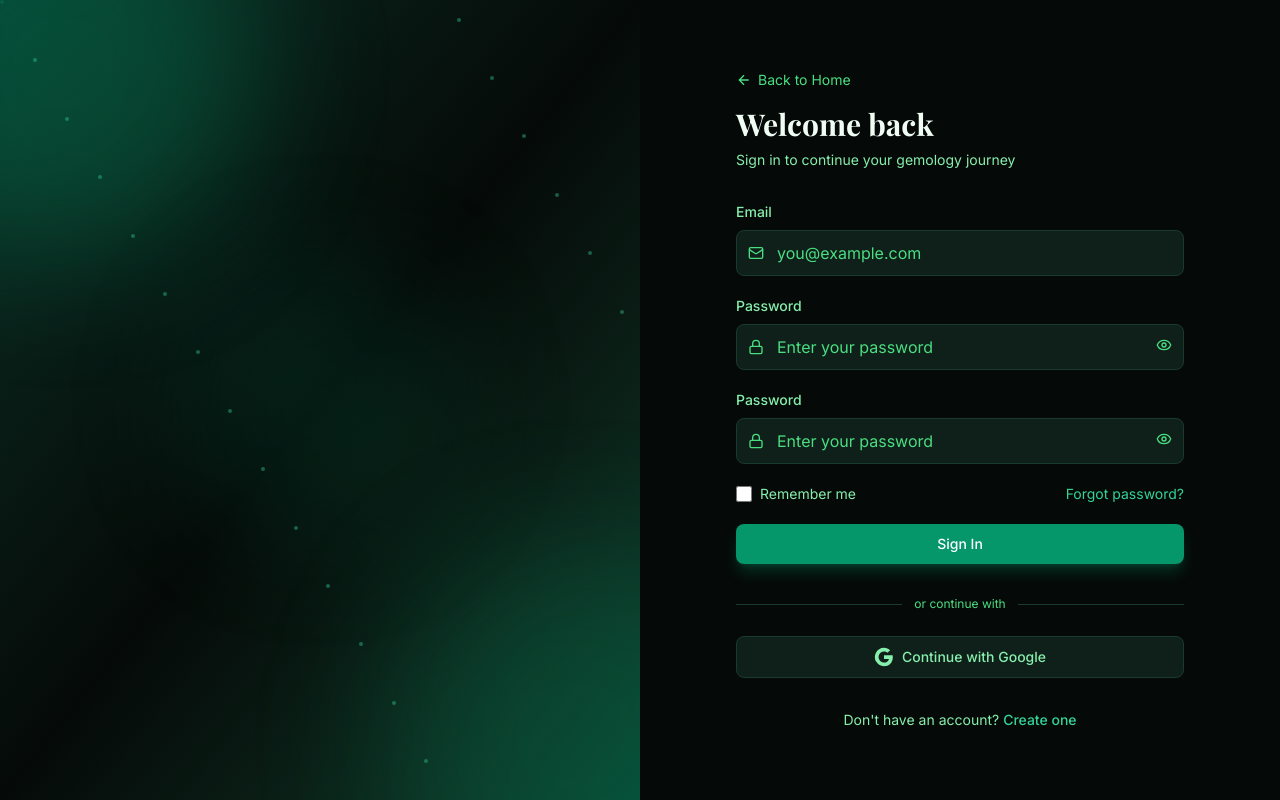
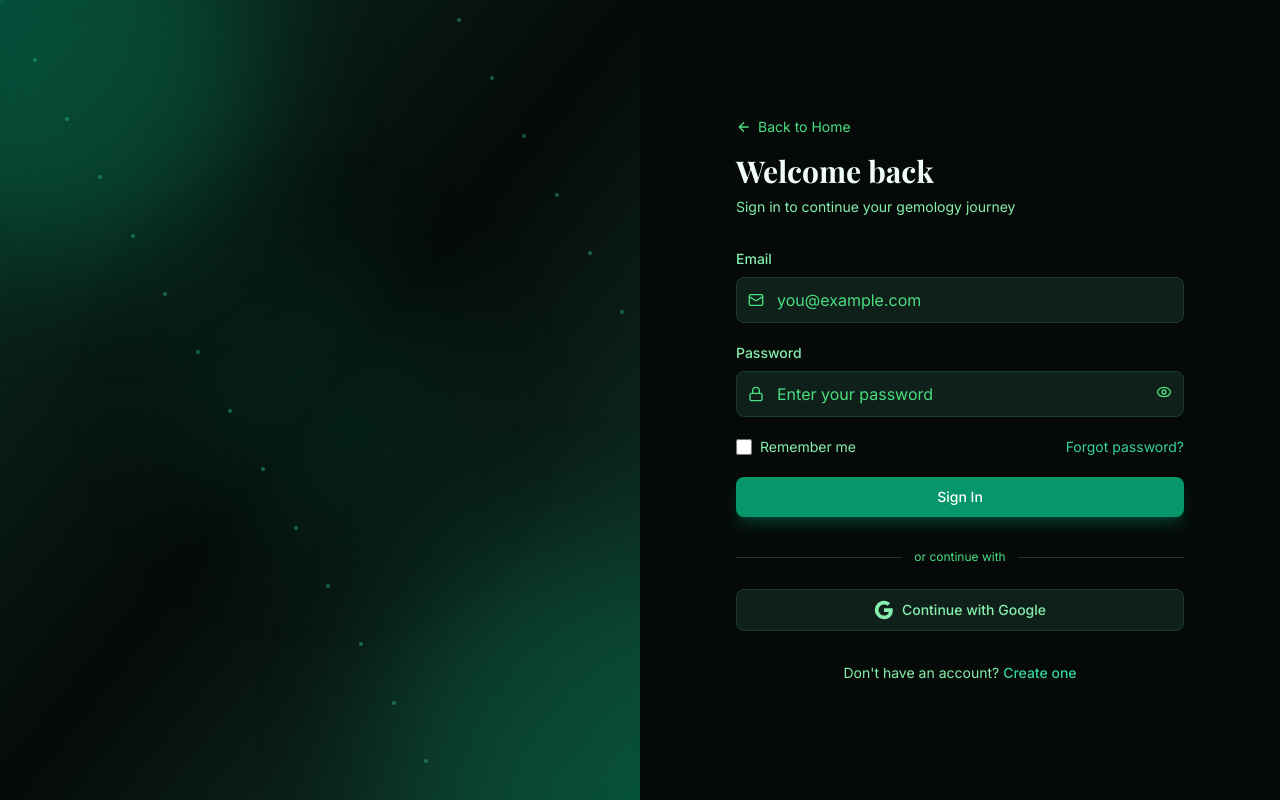
Before and after one commit to hariskhan2010/gemology-assistant, a Next.js app: page /auth/signin in a window 1280 px wide. Built offline with nearby package versions, Linux system fonts and the light colour scheme; a web font is replaced by a local one.

Commit message:
Fix duplicate password field and autocomplete on sign-in form

```diff
--- a/src/components/auth/SignInForm.tsx
+++ b/src/components/auth/SignInForm.tsx
@@ -116,29 +116,7 @@ function SignInFormContent() {
           value={password}
           onChange={(e) => setPassword(e.target.value)}
           error={errors.password}
-          autoComplete="new-password"
-        />
-        <AuthInput
-          id="signin-password"
-          name="signin-password-field"
-          label="Password"
-          type={showPassword ? "text" : "password"}
-          placeholder="Enter your password"
-          icon={<Lock className="h-4 w-4" />}
-          rightElement={
-            <button
-              type="button"
-              onClick={() => setShowPassword(!showPassword)}
-              className="text-text-muted hover:text-text-secondary transition-colors"
-              tabIndex={-1}
-            >
-              {showPassword ? <EyeOff className="h-4 w-4" /> : <Eye className="h-4 w-4" />}
-            </button>
-          }
-          value={password}
-          onChange={(e) => setPassword(e.target.value)}
-          error={errors.password}
-          autoComplete="new-password"
+          autoComplete="current-password"
         />
 
         <div className="flex items-center justify-between">
```
